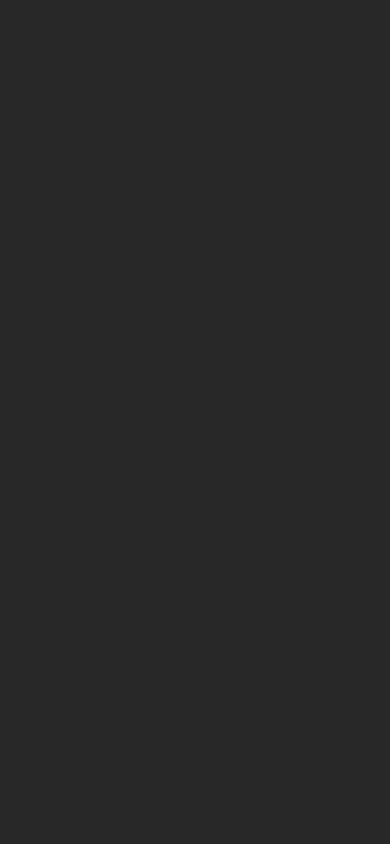
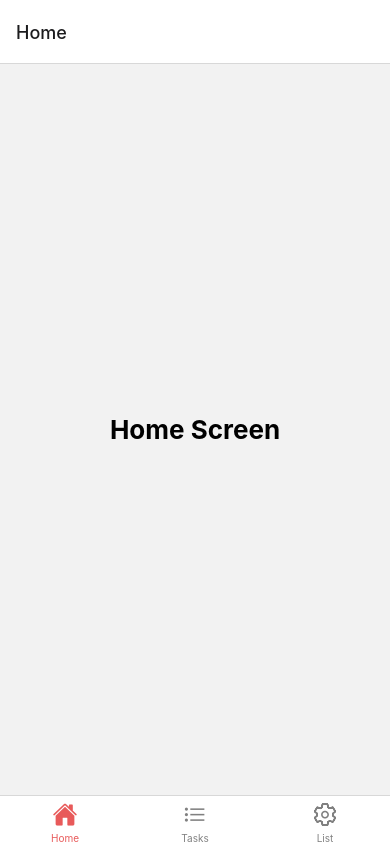
Before and after one commit to hmukesh5/roomies, a React Native app: screen / in a window 390 px wide. Built offline with nearby package versions, Linux system fonts and the light colour scheme.

Commit message:
MAJOR HYPE CHANGES

```diff
--- a/App.js
+++ b/App.js
@@ -1,21 +1,10 @@
-import { StatusBar } from 'expo-status-bar';
-import { StyleSheet, Text, View } from 'react-native';
+import * as React from 'react'
+import MainContainer from './navigation/MainContainer'
 
-export default function App() {
-  return (
-    <View style={styles.container}>
-
-      {/* title of page */}
-
-
-
-    </View>
+function App() {
+  return(
+    <MainContainer/>
   );
 }
 
-const styles = StyleSheet.create({
-  container: {
-    flex: 1,
-    backgroundColor: '#282828',
-  },
-});
+export default App;
--- /dev/null
+++ b/navigation/MainContainer.js
@@ -0,0 +1,55 @@
+import * as React from 'react'
+
+import { NavigationContainer } from '@react-navigation/native'
+import { createBottomTabNavigator } from '@react-navigation/bottom-tabs'
+import Ionicons from 'react-native-vector-icons/Ionicons'
+
+// Screens
+import HomeScreen from './screens/Home'
+import TasksScreen from './screens/Tasks'
+import ListScreen from './screens/List'
+
+// Screen names
+const homeName = "Home";
+const tasksName = "Tasks";
+const listName = "List";
+
+const Tab = createBottomTabNavigator();
+
+export default function MainContainer(){
+    return(
+        <NavigationContainer>
+            <Tab.Navigator
+            initialRouteName={homeName}
+            screenOptions={({route}) => ({
+                tabBarIcon: ({focused, color, size}) => {
+                    let iconName;
+                    let rn = route.name;
+                    // icons at the bottom, highlights buttons when pressed
+                    if (rn === homeName) {
+                        iconName = focused ? 'home' : 'home-outline'
+                    } else if (rn === tasksName) {
+                        iconName = focused ? 'list' : 'list-outline'
+                    } else if (rn === listName) {
+                        iconName = focused ? 'settings' : 'settings-outline'
+                    }
+
+                    return <Ionicons name={iconName} size={size} color={color}/>
+                },
+            })}
+            tabBarOptions={{
+                activeTintColor: '#e85a5a',
+                inactiveTintColor: 'grey',
+                labelStyle: {fontSize: 10}
+            }}
+            >
+
+            <Tab.Screen name={homeName} component={HomeScreen}/>
+            <Tab.Screen name={tasksName} component={TasksScreen}/>
+            <Tab.Screen name={listName} component={ListScreen}/>
+
+
+            </Tab.Navigator>
+        </NavigationContainer>
+    );
+}
--- /dev/null
+++ b/navigation/screens/Home.js
@@ -0,0 +1,14 @@
+import * as React from 'react';
+import {View, Text} from 'react-native'
+
+export default function HomeScreen({navigation}) {
+    return(
+        <View style={{ flex: 1, alignItems: 'center', justifyContent: 'center' }}>
+            <Text
+                onPress={() => alert('This is the "Home" screen.')}
+                style={{fontSize: 26, fontWeight: 'bold'}}>
+                Home Screen
+            </Text>
+        </View>
+    )
+}
--- /dev/null
+++ b/navigation/screens/List.js
@@ -0,0 +1,14 @@
+import * as React from 'react';
+import {View, Text} from 'react-native'
+
+export default function ListScreen({navigation}) {
+    return(
+        <View style={{ flex: 1, alignItems: 'center', justifyContent: 'center' }}>
+            <Text
+                onPress={() => navigation.navigate('Home')}
+                style={{fontSize: 26, fontWeight: 'bold'}}>
+                List Screen
+            </Text>
+        </View>
+    )
+}
--- /dev/null
+++ b/navigation/screens/Tasks.js
@@ -0,0 +1,14 @@
+import * as React from 'react';
+import {View, Text} from 'react-native'
+
+export default function TaskScreen({navigation}) {
+    return(
+        <View style={{ flex: 1, alignItems: 'center', justifyContent: 'center' }}>
+            <Text
+                onPress={() => navigation.navigate('Home')}
+                style={{fontSize: 26, fontWeight: 'bold'}}>
+                Tasks Screen
+            </Text>
+        </View>
+    )
+}
```
Also changed, not shown: package.json (+9 -1 lines), babel.config.js (line endings or trailing spaces), components/List.js (deleted), components/Tasks.js (deleted), navigation/screens/Settings.js (added), 1 other file (tests, documents, lock files or other folders).
